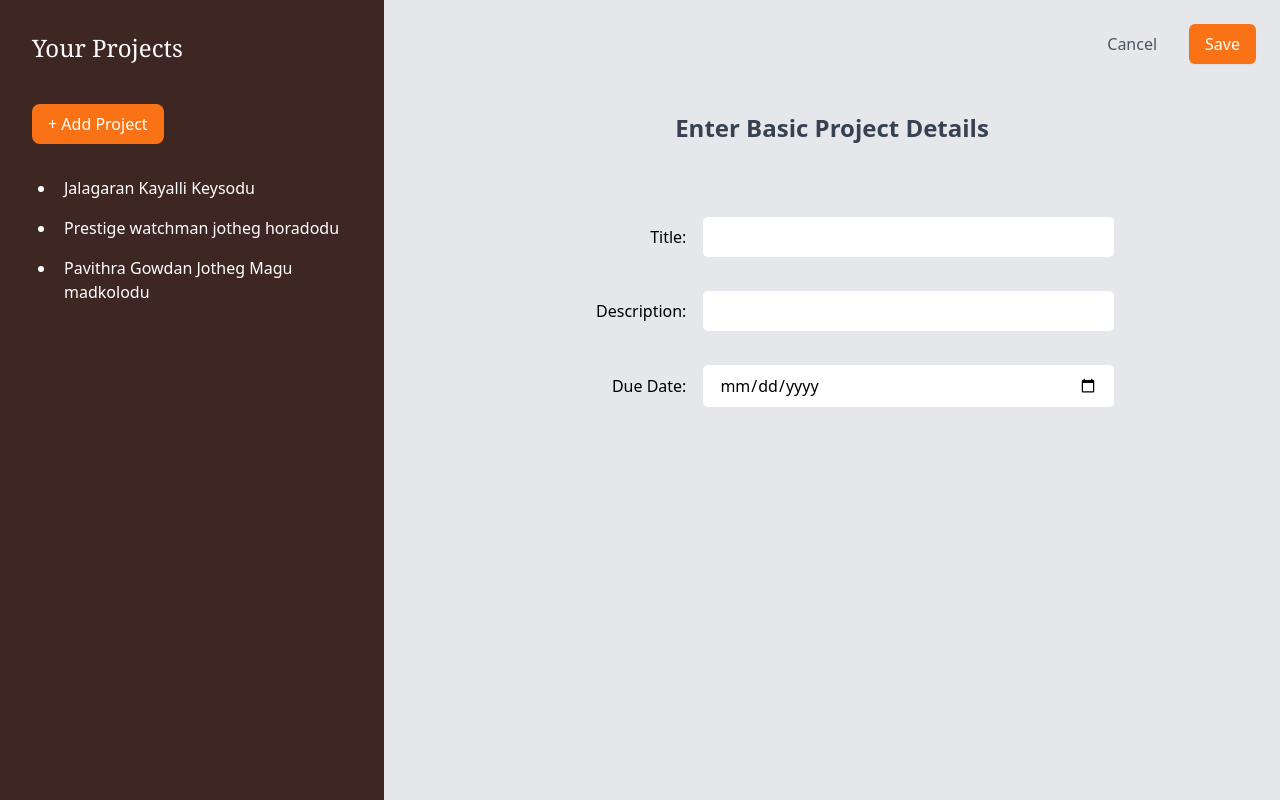
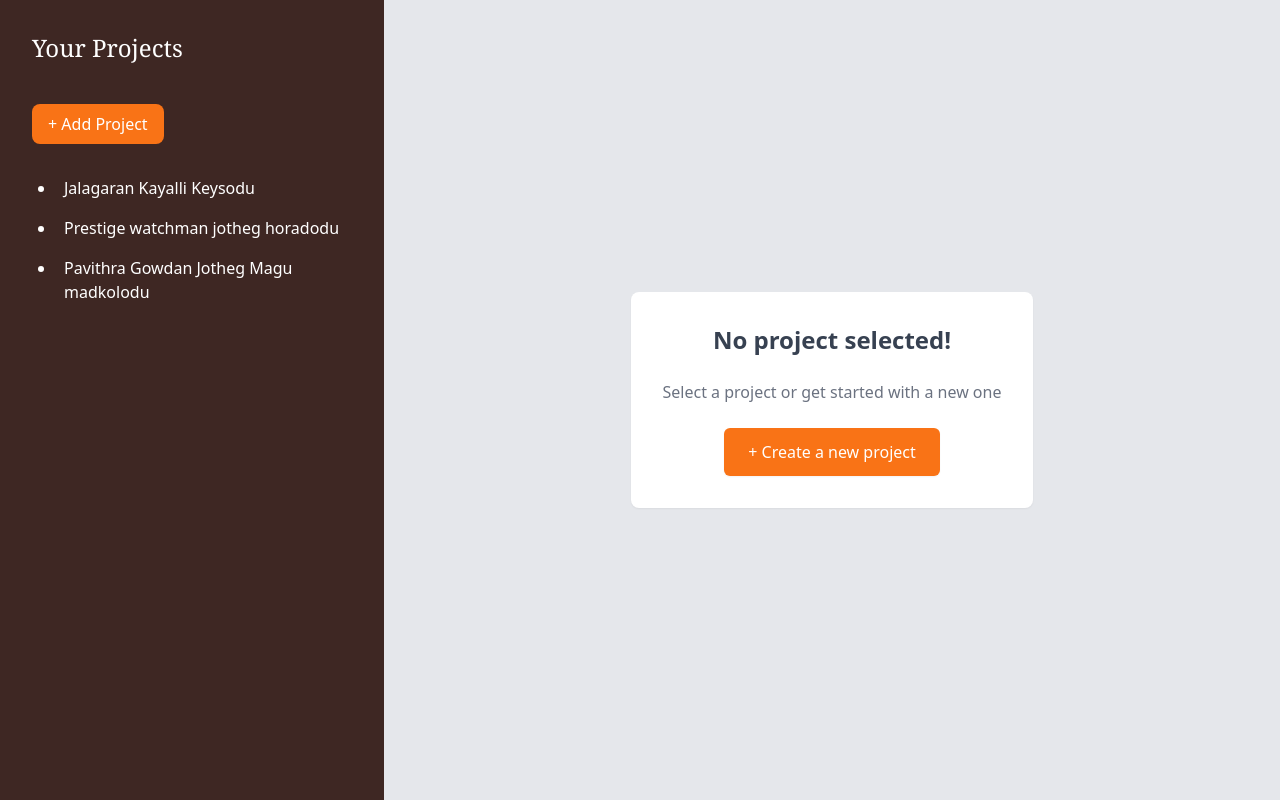
Before and after one commit to bsheksgit/Project-Management-App-React, a React (Vite) app: page / in a window 1280 px wide. Built offline with nearby package versions, Linux system fonts and the light colour scheme.

Commit message:
Added the BlankProjectWindow component

```diff
--- a/src/App.jsx
+++ b/src/App.jsx
@@ -1,14 +1,16 @@
 import AddProjectPage from "./components/AddProjectPage";
+import BlankProjectWindow from "./components/BlankProjectWindow";
 import YourProjects from "./components/YourProjects";
 
 function App() {
+  let projectCount=0;
   return (
     <div className="flex w-full min-h-screen">
       <div className="w-[30%]">
         <YourProjects/>
       </div>
       <div className="w-[70%]">
-        <AddProjectPage/>
+        {projectCount>0?<AddProjectPage/>:<BlankProjectWindow/>}
       </div>
     </div>
   );
--- a/src/components/AddProjectPage.jsx
+++ b/src/components/AddProjectPage.jsx
@@ -5,10 +5,8 @@ export default function AddProjectPage(){
                 <button className="px-4 py-2 text-gray-600 hover:text-gray-800 hover:bg-gray-100 rounded-md transition-colors">Cancel</button>
                 <button className="px-4 py-2 bg-orange-500 text-white rounded-md hover:bg-orange-600 transition-colors shadow-sm hover:shadow-md">Save</button>
             </div>
-            <div className="flex flex-col items-center justify-center mt-12 space-y-8">
-            <p className="text-2xl font-semibold text-gray-700 mb-6">Enter Basic Project Details</p>
-            </div>
-            <div className="flex flex-col items-center justify-center mt-12 space-y-8">
+            <div className="flex flex-col mt-12 space-y-8 px-8">
+            <p className="text-2xl font-semibold text-gray-700 mb-6 text-center w-2/3">Enter Basic Project Details</p>
             <div className="flex items-center space-x-4 w-2/3">
                 <label className="w-1/4 text-right font-medium">Title:</label>
                 <input
--- /dev/null
+++ b/src/components/BlankProjectWindow.jsx
@@ -0,0 +1,13 @@
+export default function BlankProjectWindow(){
+    return(
+        <div className="flex flex-col items-center justify-center h-full bg-gray-200">
+            <div className="flex flex-col items-center space-y-6 p-8 rounded-lg bg-white shadow-sm">
+                <p className="text-2xl font-semibold text-gray-700">No project selected!</p>
+                <p className="text-gray-500">Select a project or get started with a new one</p>
+                <button className="mt-4 px-6 py-3 bg-orange-500 text-white rounded-md hover:bg-orange-600 transition-colors shadow-sm hover:shadow-md">
+                    + Create a new project
+                </button>
+            </div>
+        </div>
+    );
+}
```
